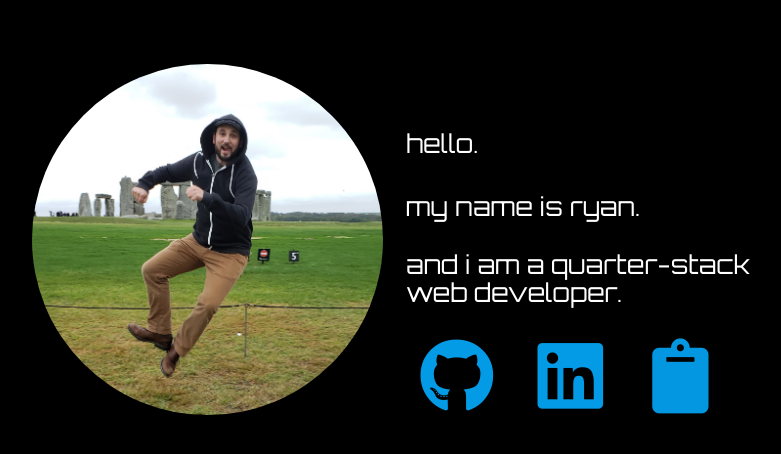
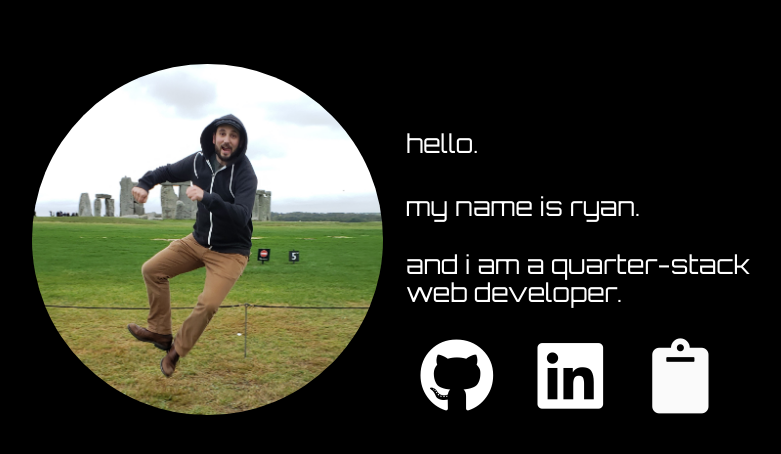
Before and after one commit to rdurso86/updatedPortfolio, a plain HTML site: page index.html in a window 1280 px wide. Shown: the whole page, without its empty margins (171-952 px from the left). Drawn offline with nearby package versions, Linux system fonts and the light colour scheme.

Commit message:
changed icon color

```diff
--- a/style.css
+++ b/style.css
@@ -79,14 +79,17 @@ h3 {
 .fa-github {
     animation-delay: 4s;
     padding: 1rem;
+    color: #ffffff;
 }
 
 .fa-linkedin {
     animation-delay: 4.25s;
     padding: 1rem;
+    color: #ffffff;
 }
 
 .fa-clipboard {
     animation-delay: 4.5s;
     padding: 1rem;
+    color: #ffffff;
 }
```
